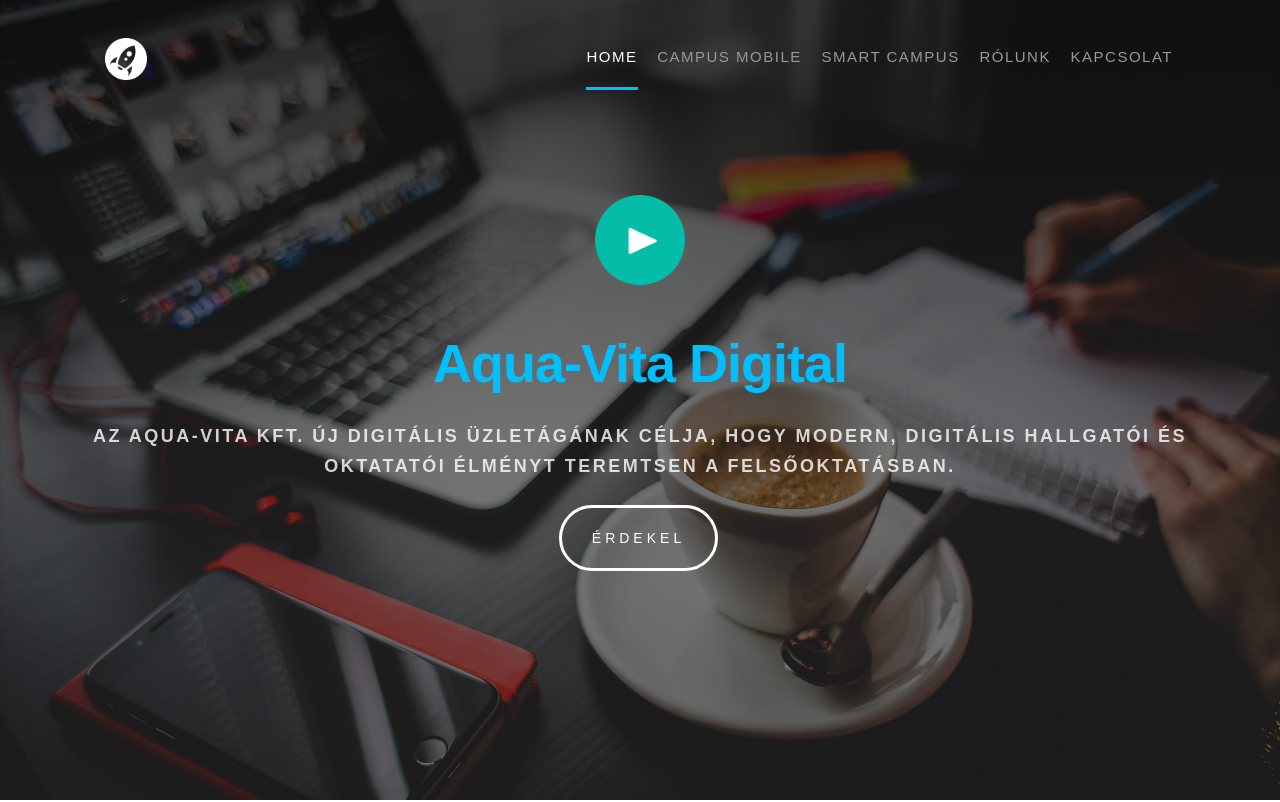
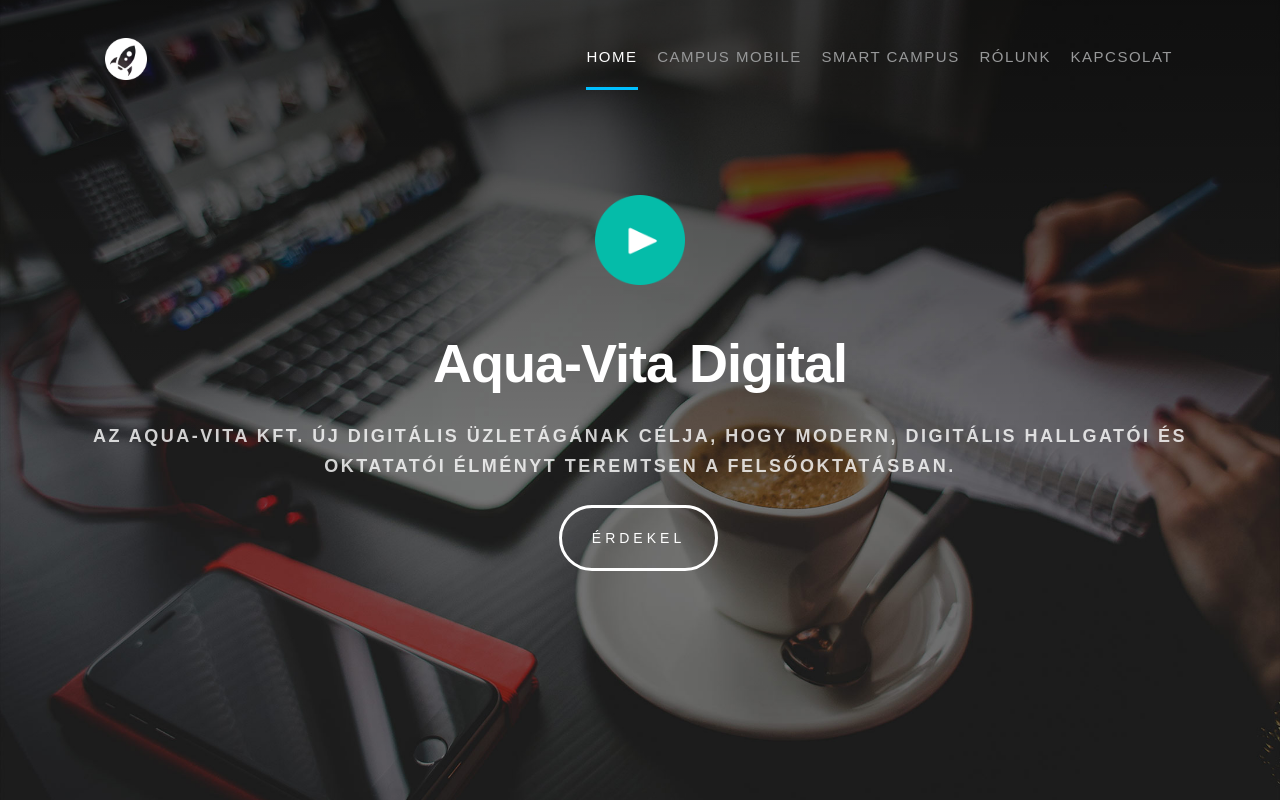
Before and after one commit to balazszotter/aquavita, a plain HTML site: page index.html in a window 1280 px wide. Shown: the top 802 px of the page. Drawn offline with Linux system fonts and the light colour scheme; files whose address does not match are found by name.

Commit message:
Change company name to white

```diff
--- a/css/main.css
+++ b/css/main.css
@@ -1178,7 +1178,7 @@ a.menu-toggle {
 	transform: translateY(-1.2rem);
 }
 .intro-content h1 {
-	color: #00BFFF;
+	color: #FFFFFF;
 	font-family: Arial, "Helvetica Neue", Helvetica, serif;
 	font-size: 5.4rem;
 	line-height: 1.334;
```
